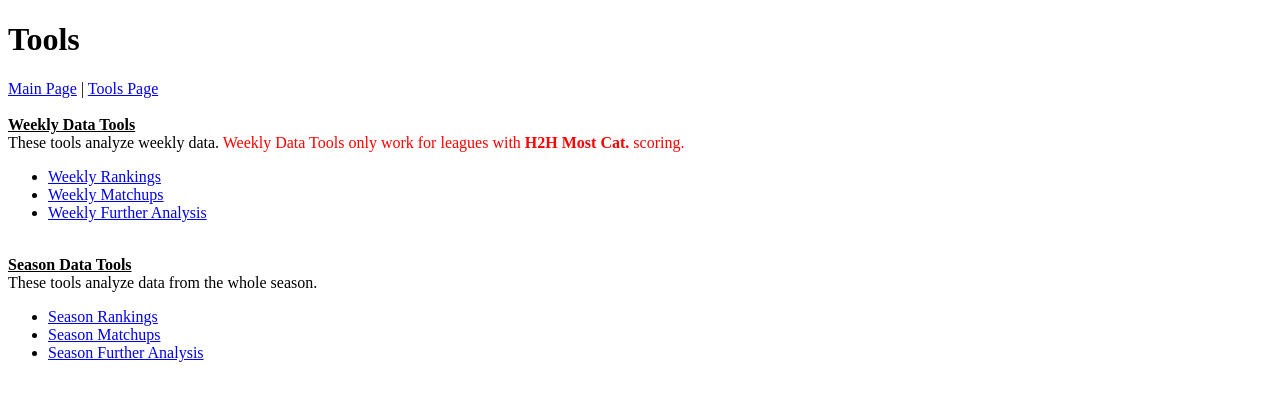
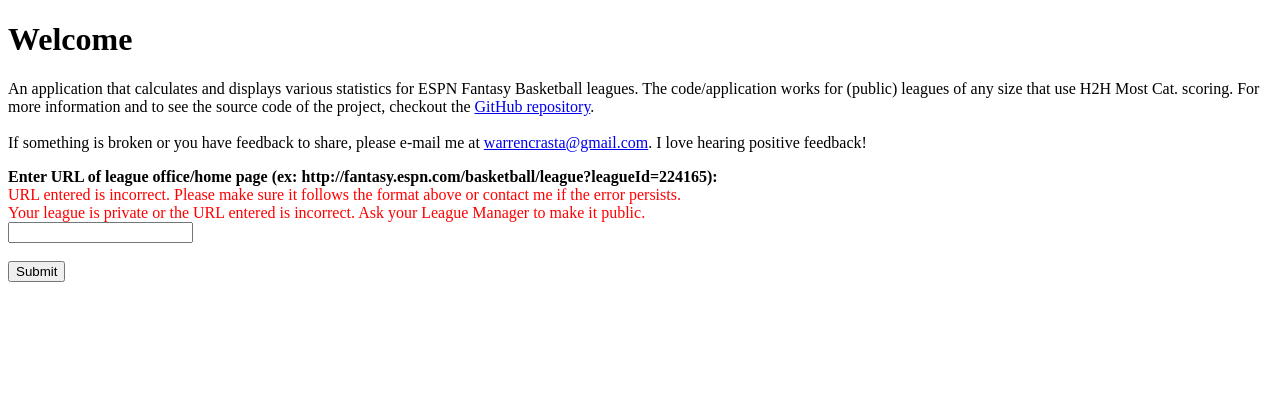
Before and after one commit to wcrasta/ESPN-Fantasy-Basketball, a Flask app: page /tools in a window 1280 px wide. Shown: the top 401 px of the page. Run offline with Flask 2, Linux system fonts and the light colour scheme; data that the repository does not hold is empty.

Commit message:
Clean up

```diff
--- a/app.py
+++ b/app.py
@@ -6,9 +6,8 @@
 
 import requests
 from bs4 import BeautifulSoup
-from flask import Flask, render_template, request, redirect, url_for, session
+from flask import Flask, render_template, request, redirect, url_for
 from selenium import webdriver
-from selenium.common.exceptions import WebDriverException
 from selenium.webdriver.common.by import By
 from selenium.webdriver.common.desired_capabilities import DesiredCapabilities
 from selenium.webdriver.support import expected_conditions as EC
@@ -16,15 +15,13 @@
 
 # Create the Flask application.
 app = Flask(__name__)
+app.logger.setLevel(logging.INFO)
 app.config.from_object(os.environ['APP_SETTINGS'])
 
-# TODO: Logging and error handling. Don't catch exception.
 # TODO: Break app into smaller portions.
-# TODO: -- values
-# TODO - Remov string hardcode
-# TODO - PEP and formatting
 # TODO: Pip freeze
-# TODO: Private league
+# TODO: 500 internal server
+# TODO: email when error
 
 @app.route('/', methods=['GET'])
 def index():
@@ -34,81 +31,152 @@
 def tools():
     if request.method == 'POST':
         url = request.form['url']
-        logging.info('URL: ', url)
-        parsed_url = urlparse.urlparse(url)
+        app.logger.info('URL: %s', url)
         try:
-            league_id = (urlparse.parse_qs(parsed_url.query, strict_parsing=True)['leagueId'])[0]
-        except Exception as ex:
-            logging.error('Could not get league id.', ex)
+            parsed_url = urlparse.urlparse(url)
+            league_id = int((urlparse.parse_qs(parsed_url.query, strict_parsing=True)['leagueId'])[0])
+        except ValueError as ex:
+            app.logger.error('Could not get league id.', ex)
             return render_template('index.html', league_id=None)
+        data = call_espn_api(league_id)
+        if 'status' not in data:
+            app.logger.error('League %s is a private league.', str(league_id))
+            return render_template('index.html', league_id=league_id, private_league=True)
         return redirect(url_for('tools', leagueId=league_id))
     else:
         league_id = request.args.get('leagueId')
+        data = call_espn_api(league_id)
+        if 'status' not in data:
+            app.logger.error('League %s is a private league.', str(league_id))
+            return render_template('index.html', league_id=league_id, private_league=True)
     return render_template('tools.html', league_id=league_id)
 
 @app.route('/weekly_rankings', methods=['GET', 'POST'])
 def weekly_rankings():
     weekly_values = endpoints_setup(False)
-    return render_template('weekly_rankings.html', league_id=weekly_values[0], current_week=weekly_values[1],
+    league_id = weekly_values[0]
+    if weekly_values[1] == 'private':
+        return render_template('index.html', league_id=league_id, private_league=True)
+    return render_template('weekly_rankings.html', league_id=league_id, current_week=weekly_values[1],
                            weeks=weekly_values[2], rankings=weekly_values[3][0])
 
 @app.route('/weekly_matchups', methods=['GET', 'POST'])
 def weekly_matchups():
     weekly_values = endpoints_setup(False)
-    return render_template('weekly_matchups.html', league_id=weekly_values[0], current_week=weekly_values[1],
+    league_id = weekly_values[0]
+    if weekly_values[1] == 'private':
+        return render_template('index.html', league_id=league_id, private_league=True)
+    return render_template('weekly_matchups.html', league_id=league_id, current_week=weekly_values[1],
                            weeks=weekly_values[2], matchups=weekly_values[3][1])
 
 @app.route('/weekly_analysis', methods=['GET', 'POST'])
 def weekly_analysis():
     weekly_values = endpoints_setup(False)
-    return render_template('weekly_analysis.html', league_id=weekly_values[0], current_week=weekly_values[1],
+    league_id = weekly_values[0]
+    if weekly_values[1] == 'private':
+        return render_template('index.html', league_id=league_id, private_league=True)
+    return render_template('weekly_analysis.html', league_id=league_id, current_week=weekly_values[1],
                            weeks=weekly_values[2], analysis=weekly_values[3][1])
 
 @app.route('/season_rankings')
 def season_rankings():
     season_values = endpoints_setup(True)
-    return render_template('season_rankings.html', league_id=season_values[0], rankings=season_values[3][0])
+    league_id = season_values[0]
+    if season_values[1] == 'private':
+        return render_template('index.html', league_id=league_id, private_league=True)
+    return render_template('season_rankings.html', league_id=league_id, rankings=season_values[3][0])
 
 @app.route('/season_matchups', methods=['GET', 'POST'])
 def season_matchups():
     season_values = endpoints_setup(True)
-    return render_template('season_matchups.html', league_id=season_values[0], current_week=season_values[1],
+    league_id = season_values[0]
+    if season_values[1] == 'private':
+        return render_template('index.html', league_id=league_id, private_league=True)
+    return render_template('season_matchups.html', league_id=league_id, current_week=season_values[1],
                            weeks=season_values[2], matchups=season_values[3][1])
 
 @app.route('/season_analysis', methods=['GET', 'POST'])
 def season_analysis():
     season_values = endpoints_setup(True)
-    return render_template('season_analysis.html', league_id=season_values[0], current_week=season_values[1],
+    league_id = season_values[0]
+    if season_values[1] == 'private':
+        return render_template('index.html', league_id=league_id, private_league=True)
+    return render_template('season_analysis.html', league_id=league_id, current_week=season_values[1],
                            weeks=season_values[2], analysis=season_values[3][1])
 
 def endpoints_setup(is_season_data):
     league_id = request.args.get('leagueId')
+    app.logger.info('League ID: %s', str(league_id))
     week = get_current_week(league_id)
     if is_season_data:
         url = 'http://fantasy.espn.com/basketball/league/standings?leagueId={}'.format(league_id)
     else:
-        url = 'http://fantasy.espn.com/basketball/league/scoreboard?leagueId={}&matchupPeriodId={}'.format(league_id, week)
+        url = 'http://fantasy.espn.com/basketball/league/scoreboard?leagueId={}&matchupPeriodId={}'\
+            .format(league_id, week)
+
     teams, categories, weeks = setup(url)
     stats = compute_stats(teams, categories)
     endpoints_params = league_id, week, weeks, stats
     return endpoints_params
 
-def get_current_week(leagueId):
+def get_current_week(league_id):
     # First get it from the dropdown
     week = request.form.get('week_selection')
-    # If it doesn't exist, get it from the session
     if week is None:
-        week = session.get('current_week', None)
-        # If that doesn't exist, get it from an API call
-        if week is None:
-            url = ("http://fantasy.espn.com/apis/v3/games/fba/seasons/{}/segments/0/leagues/{}?view=mMatchupScore&view"
-                   "mScoreboard&view=mSettings&view=mTeam&view=modular&view=mNav").format(app.config.get("SEASON"), leagueId)
-            r = requests.get(url)
-            data = r.json()
+        data = call_espn_api(league_id)
+        if 'status' not in data:
+            app.logger.error('League %s is a private league.', str(league_id))
+            week = 'private'
+        else:
             week = data['status']['currentMatchupPeriod']
-    # Save the week to the session once we have it
-    session['current_week'] = week
+    app.logger.info('Week requested: %s', week)
     return week
+
+def call_espn_api(league_id):
+    app.logger.info('Calling ESPN API')
+    url = ("http://fantasy.espn.com/apis/v3/games/fba/seasons/{}/segments/0/leagues/{}?view=mMatchupScore&view"
+           "mScoreboard&view=mSettings&view=mTeam&view=modular&view=mNav").format(app.config.get("SEASON"), league_id)
+    try:
+        r = requests.get(url)
+    except requests.exceptions.RequestException as ex:
+        app.logger.error(ex)
+        sys.exit('Could not make ESPN API call.')
+    data = r.json()
+    return data
+
+def setup(url):
+    is_season_data = 'standings' in url
+    soup = runSelenium(url, is_season_data)
+    if soup is None:
+        sys.exit('BeautifulSoup object is None.')
+
+    app.logger.info('Scraping list of weeks')
+    weeks = None
+    if not is_season_data:
+        weeks = soup.find("select", class_='dropdown__select').find_all("option")
+        weeks = [w.text for w in weeks]
+
+    try:
+        table_rows, categories = get_table_rows_and_cats(soup, is_season_data)
+        app.logger.info('Successfully scraped table_rows and categories')
+    except Exception as ex:
+        app.logger.error(ex)
+        sys.exit('Could not get rows and categories')
+
+    try:
+        teams = create_teams_matrix(is_season_data, categories, table_rows)
+        app.logger.info('Successfully created teams matrix')
+    except Exception as ex:
+        app.logger.error(ex)
+        sys.exit('Could not create teams matrix')
+    try:
+        append_team_names(soup, is_season_data, teams)
+        app.logger.info('Successfully appended team names')
+    except Exception as ex:
+        app.logger.error(ex)
+        sys.exit('Could not append team names')
+
+    return teams, categories, weeks
 
 def runSelenium(url, is_season_data):
     options = webdriver.ChromeOptions()
@@ -117,55 +185,60 @@
     capa["pageLoadStrategy"] = "none"
     driver = webdriver.Chrome(chrome_options=options, desired_capabilities=capa)
     try:
+        app.logger.info('Starting selenium')
         driver.get(url)
+        app.logger.info('Waiting for element to load')
         # Season standings have a different URL than weekly scoreboard
         if is_season_data:
-            WebDriverWait(driver, 10).until(EC.presence_of_element_located((By.CLASS_NAME, 'Table2__sub-header')))
+            WebDriverWait(driver, 30).until(EC.presence_of_element_located((By.CLASS_NAME, 'Table2__sub-header')))
         else:
-            WebDriverWait(driver, 10).until(EC.presence_of_element_located((By.CLASS_NAME, 'Table2__header-row')))
+            WebDriverWait(driver, 30).until(EC.presence_of_element_located((By.CLASS_NAME, 'Table2__header-row')))
+        app.logger.info('Element loaded')
         plain_text = driver.page_source
+        soup = BeautifulSoup(plain_text, 'lxml')
+        app.logger.info('Got BeautifulSoup object')
+    except Exception as ex:
+        app.logger.error('Could not get page source.', ex)
+        soup = None
+    finally:
         driver.quit()
-        soup = BeautifulSoup(plain_text, 'lxml')
-    except Exception as ex:
-        logging.error('Could not get page source.', ex)
-        soup = None
-        try:
-            driver.quit()
-        except WebDriverException:
-            pass
     return soup
 
-def setup(url):
-    is_season_data = 'standings' in url
-    # soup = runSelenium(url, is_season_data)
-    if is_season_data:
-        with open('C:\\Users\\Warren\\Documents\\Software Engineering\\Python\\ESPN-Fantasy-Basketball\\season.txt', encoding="utf8") as myfile:
-            plain_text = myfile.read().replace('\n', '')
-    else:
-        with open('C:\\Users\\Warren\\Documents\\Software Engineering\\Python\\ESPN-Fantasy-Basketball\\weekly.txt', encoding="utf8") as myfile:
-            plain_text = myfile.read().replace('\n', '')
-    soup = BeautifulSoup(plain_text, 'lxml')
-    if soup is None:
-        sys.exit('BeautifulSoup object is None.')
-
-    weeks = None
+def get_table_rows_and_cats(soup, is_season_data):
+    app.logger.info('Starting scraping table_rows and categories')
     # Scrape objects depending on whether the user asked for season or weekly data.
     if is_season_data:
-        categories = soup.find_all('thead', class_='Table2__sub-header Table2__thead')[1]
-        categories = categories.find('tr', class_='Table2__header-row Table2__tr Table2__even').find_all('th')
-        categories = [c.string for c in categories if c.string is not None]
+        categories_list = soup.find_all('thead', class_='Table2__sub-header Table2__thead')[1]
         table_body = soup.find_all('table', class_='Table2__table-scroller Table2__right-aligned Table2__table')[0]
-        table_rows = table_body.findAll('tr', {'class': 'Table2__tr Table2__tr--md Table2__even'})
+        rows_class='Table2__tr Table2__tr--md Table2__even'
     else:
-        weeks = soup.find("select", class_='dropdown__select').find_all("option")
-        weeks = [w.text for w in weeks]
-        categories = soup.find_all('tr', class_='Table2__header-row Table2__tr Table2__even')[0].find_all('th')
-        categories = [c.string for c in categories if c.string is not None]
-        table_rows = soup.findAll('tr', {'class': 'Table2__tr Table2__tr--sm Table2__even'})
+        categories_list = soup
+        table_body = soup
+        rows_class = 'Table2__tr Table2__tr--md Table2__even'
+    categories = categories_list.find('tr', class_='Table2__header-row Table2__tr Table2__even').find_all('th')
+    categories = [c.string for c in categories if c.string is not None]
+    table_rows = table_body.findAll('tr', {'class': rows_class})
+    return table_rows, categories
 
-    teams = create_teams_matrix(is_season_data, categories, table_rows)
+def create_teams_matrix(is_season_data, categories, table_rows):
+    app.logger.info("Creating teams matrix")
+    # Creates a 2-D matrix which resembles the Weekly Scoreboard or Season Stats table.
+    teams = []
+    for row in range(len(table_rows)):
+        # Get rid of extra <td>
+        if is_season_data:
+            columns = table_rows[row].findAll('td')
+        else:
+            columns = table_rows[row].findAll('td')[1:len(categories)+1]
+        team_row = [c.getText() for c in columns]
+        teams.append(team_row)
+    return teams
+
+def append_team_names(soup, is_season_data, teams):
+    app.logger.info('Appending team names')
     if is_season_data:
-        table_body = soup.find_all('section', class_='Table2__responsiveTable Table2__table-outer-wrap Table2--hasFixed-left Table2--hasFixed-right')[0]
+        table_body_class='Table2__responsiveTable Table2__table-outer-wrap Table2--hasFixed-left Table2--hasFixed-right'
+        table_body = soup.find_all('section', class_=table_body_class)[0]
         team_names = table_body.find_all('span', class_='teamName truncate')
     else:
         team_names = soup.find_all('div',
@@ -176,25 +249,9 @@
     for idx, team in enumerate(teams):
         team.insert(0, team_names[idx])
 
-    return teams, categories, weeks
-
-def create_teams_matrix(is_season_data, categories, table_rows):
-    # Creates a 2-D matrix which resembles the Weekly Scoreboard or Season Stats table.
-    teams = []
-    for row in range(len(table_rows)):
-        # Season Data values always have 3 extra columns, weekly data always has 2 extra columns when scraping.
-        if is_season_data:
-            columns = table_rows[row].findAll('td')
-        else:
-            columns = table_rows[row].findAll('td')[1:len(categories)+1]
-
-        team_row = [c.getText() for c in columns]
-        # Add each team to a teams matrix.
-        teams.append(team_row)
-    return teams
-
 # Computes the standings and matchups.
 def compute_stats(teams, categories):
+    app.logger.info('Starting to compute stats')
     # Initialize the dictionary which will hold information about each team along with their "standings score".
     team_dict = {}
     for team in teams:
@@ -204,7 +261,11 @@
         team_matchup = []
         for team2 in teams:
             if team1 != team2:
-                score, won_margin, lost_margin, tied_margin = calculate_score(team1[1:], team2[1:], categories)
+                try:
+                    score, won_margin, lost_margin, tied_margin = calculate_score(team1[1:], team2[1:], categories)
+                except Exception as ex:
+                    app.logger.error(ex)
+                    sys.exit('Could not calculate score.')
                 # The value for the dictionary is the power rankings score. A win increases the score and a loss
                 # decreases the "PR" score.
                 if score[0] > score[1]:
@@ -213,7 +274,7 @@
                     team_dict[team1[0]] -= 1
                 team_matchup.append(list([team1[0], team2[0], score, won_margin, lost_margin, tied_margin]))
         matchups.append(team_matchup)
-
+    app.logger.info('Sucessfully created matchups/analysis list')
     # Check if two keys in the dictionary have the same value (used to process ties in standings score).
     result = {}
     for val in team_dict:
@@ -224,6 +285,7 @@
 
     # Sort the dictionary by greatest standings score.
     rankings = sorted(result.items(), key=itemgetter(0), reverse=True)
+    app.logger.info('Sucessfully calculated rankings')
     return rankings, matchups
 
 
@@ -242,6 +304,10 @@
         to_idx = -1
 
     for idx, (a, b) in enumerate(zip(team1, team2)):
+        if not isfloat(a):
+            a = 0.0
+        if not isfloat(b):
+            b = 0.0
         a = float(a)
         b = float(b)
         # When comparing turnovers, having a smaller value is a "win".
@@ -268,6 +334,14 @@
     score = (wins, losses, ties), won_margin, lost_margin, tied_margin
     return score
 
+def isfloat(value):
+    try:
+        float(value)
+        return True
+    except ValueError:
+        app.logger.error('Could not convert %s to float', value)
+        return False
+
 # Run the Flask app.
 if __name__ == '__main__':
     app.run()
--- a/templates/index.html
+++ b/templates/index.html
@@ -20,6 +20,9 @@
     {% if league_id is none %}
             <span style='color:red'>URL entered is incorrect. Please make sure it follows the format above or contact me if the error persists. </span><br/>
     {% endif %}
+    {% if private_league == true %}
+            <span style='color:red'>Your league is private or the URL entered is incorrect. Ask your League Manager to make it public. </span><br/>
+    {% endif %}
   <input type='text' name='url'>
   <br><br>
   <input type='submit' value='Submit'>
```
Also changed, not shown: README.md.
